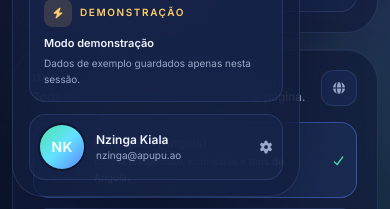
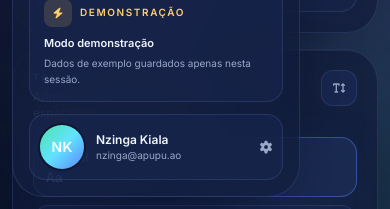
Before and after one commit to elyqueta/apupu_front, an Angular app: page /definicoes in a window 390 px wide. Shown: the part 635-844 px from the top of the page. Built offline with nearby package versions, Linux system fonts and the light colour scheme.

Commit message:
feat(ui): implement font size adjustment feature with responsive scaling

```diff
--- a/frontend/design-system.md
+++ b/frontend/design-system.md
@@ -30,6 +30,7 @@ No tema claro, preservar a identidade azul/violeta usando fundos claros e sombra
 - Não criar qualquer outro `.css`, `.scss`, folha por componente, CSS inline, `<style>` ou estilo específico de componente. Validar esta regra ao rever o diff e a árvore do projecto.
 - Preferir tokens de tema e utilitários Tailwind aos valores arbitrários. Não espalhar códigos hexadecimais repetidos pelos templates.
 - Classes de tema devem ser trocadas no elemento raiz (`html` ou contentor da aplicação), com suporte ao modificador `dark:` e persistência apenas da preferência não sensível do utilizador.
+- As definições devem permitir ampliar os tamanhos de texto da interface sem ampliar margens e espaçamentos; verificar a adaptação em ecrãs pequenos no maior nível disponível.
 
 ## Cor, luz e superfícies
 
--- a/src/app/app.ts
+++ b/src/app/app.ts
@@ -1,5 +1,6 @@
-import { Component } from '@angular/core';
+import { Component, inject } from '@angular/core';
 import { RouterOutlet } from '@angular/router';
+import { FontSizeService } from './core/theme/font-size.service';
 import { ToastHostComponent } from './shared/components/toast-host.component';
 
 @Component({
@@ -7,4 +8,8 @@ import { ToastHostComponent } from './shared/components/toast-host.component';
   imports: [RouterOutlet, ToastHostComponent],
   templateUrl: './app.html',
 })
-export class App {}
+export class App {
+  constructor() {
+    inject(FontSizeService);
+  }
+}
--- a/src/app/core/i18n/translations.ts
+++ b/src/app/core/i18n/translations.ts
@@ -502,6 +502,11 @@ const PT_AO = {
   'settings.themeLightHint': 'A mesma identidade em tons claros.',
   'settings.themeSystem': 'Seguir sistema',
   'settings.themeSystemHint': 'Usa a preferência do dispositivo.',
+  'settings.fontSize': 'Tamanho do texto',
+  'settings.fontSizeHint': 'Aumenta os textos sem ampliar os espaçamentos da interface.',
+  'settings.fontSizeNormal': 'Normal',
+  'settings.fontSizeLarge': 'Grande · 125%',
+  'settings.fontSizeLargest': 'Muito grande · 150%',
   'settings.active': 'Ativo',
   'settings.language': 'Idioma',
   'settings.languageHint': 'Toda a interface muda sem recarregar a página.',
@@ -1182,6 +1187,11 @@ const EN: Record<TranslationKey, string> = {
   'settings.themeLightHint': 'The same identity in lighter tones.',
   'settings.themeSystem': 'Follow system',
   'settings.themeSystemHint': 'Use the device preference.',
+  'settings.fontSize': 'Text size',
+  'settings.fontSizeHint': 'Enlarge text without increasing interface spacing.',
+  'settings.fontSizeNormal': 'Normal',
+  'settings.fontSizeLarge': 'Large · 125%',
+  'settings.fontSizeLargest': 'Largest · 150%',
   'settings.active': 'Active',
   'settings.language': 'Language',
   'settings.languageHint': 'The whole interface changes without reloading the page.',
--- /dev/null
+++ b/src/app/core/theme/font-size.service.ts
@@ -0,0 +1,46 @@
+import { DOCUMENT, isPlatformBrowser } from '@angular/common';
+import { inject, Injectable, PLATFORM_ID, signal } from '@angular/core';
+
+export type FontSize = 'normal' | 'large' | 'largest';
+
+const FONT_SIZE_STORAGE_KEY = 'apupu.font-size';
+
+function isFontSize(value: string | null): value is FontSize {
+  return value === 'normal' || value === 'large' || value === 'largest';
+}
+
+@Injectable({ providedIn: 'root' })
+export class FontSizeService {
+  private readonly platformId = inject(PLATFORM_ID);
+  private readonly document = inject(DOCUMENT);
+  private readonly browser = isPlatformBrowser(this.platformId);
+
+  private readonly sizeState = signal<FontSize>(this.readStoredSize());
+  readonly size = this.sizeState.asReadonly();
+
+  constructor() {
+    this.apply(this.sizeState());
+  }
+
+  setSize(size: FontSize): void {
+    this.sizeState.set(size);
+    if (this.browser) {
+      localStorage.setItem(FONT_SIZE_STORAGE_KEY, size);
+    }
+    this.apply(size);
+  }
+
+  private apply(size: FontSize): void {
+    if (this.browser) {
+      this.document.documentElement.dataset['fontSize'] = size;
+    }
+  }
+
+  private readStoredSize(): FontSize {
+    if (!this.browser) {
+      return 'normal';
+    }
+    const stored = localStorage.getItem(FONT_SIZE_STORAGE_KEY);
+    return isFontSize(stored) ? stored : 'normal';
+  }
+}
--- a/src/app/core/ui/icons.ts
+++ b/src/app/core/ui/icons.ts
@@ -74,6 +74,7 @@ import {
   faStar,
   faSun,
   faTableCellsLarge,
+  faTextHeight,
   faTrash,
   faUserGroup,
   faUserPlus,
@@ -141,6 +142,7 @@ export const ICONS: Record<string, IconDefinition> = {
   palette: faPalette,
   sliders: faSliders,
   display: faDisplay,
+  textSize: faTextHeight,
   sparkles: faWandMagicSparkles,
   bolt: faBolt,
   logo: faWandMagicSparkles,
--- a/src/app/features/settings/settings.page.html
+++ b/src/app/features/settings/settings.page.html
@@ -59,6 +59,41 @@
                   {{ i18n.t('settings.active') }}
                 </span>
               }
+            </button>
+          }
+        </div>
+      </article>
+
+      <article class="rounded-4xl border border-line bg-surface p-5 shadow-card backdrop-blur-2xl">
+        <div class="flex items-start justify-between gap-3">
+          <div class="min-w-0">
+            <p class="text-[10px] font-semibold uppercase tracking-[0.2em] text-brand-strong">
+              {{ i18n.t('settings.fontSize') }}
+            </p>
+            <p class="mt-1 text-xs text-muted">{{ i18n.t('settings.fontSizeHint') }}</p>
+          </div>
+          <span class="grid size-9 shrink-0 place-items-center rounded-xl border border-line bg-surface-raised text-muted">
+            <fa-icon [icon]="icons['textSize']" class="text-xs" aria-hidden="true" />
+          </span>
+        </div>
+
+        <div class="mt-4 grid gap-2 sm:grid-cols-3" role="group" [attr.aria-label]="i18n.t('settings.fontSize')">
+          @for (option of fontSizeOptions; track option.size) {
+            <button
+              type="button"
+              class="rounded-2xl border p-3 text-left transition"
+              [class]="
+                fontSize.size() === option.size
+                  ? 'border-brand/45 bg-brand/10 shadow-glow'
+                  : 'border-line bg-surface-raised/50 hover:border-brand/35'
+              "
+              [attr.aria-pressed]="fontSize.size() === option.size"
+              (click)="setFontSize(option.size)"
+            >
+              <span class="block text-xs font-semibold text-ink">{{ i18n.t(option.labelKey) }}</span>
+              <span class="mt-1 block font-display leading-none text-brand-strong" [class]="option.size === 'normal' ? 'text-sm' : option.size === 'large' ? 'text-base' : 'text-lg'">
+                Aa
+              </span>
             </button>
           }
         </div>
--- a/src/app/features/settings/settings.page.ts
+++ b/src/app/features/settings/settings.page.ts
@@ -6,6 +6,7 @@ import { LOCALES, TranslationKey } from '../../core/i18n/translations';
 import { ThemeMode } from '../../core/models/models';
 import { ToastService } from '../../core/services/toast.service';
 import { WorkspaceStore } from '../../core/services/workspace.store';
+import { FontSize, FontSizeService } from '../../core/theme/font-size.service';
 import { ThemeService } from '../../core/theme/theme.service';
 import { ICONS } from '../../core/ui/icons';
 import { AvatarComponent } from '../../shared/components/avatar.component';
@@ -27,6 +28,7 @@ export class SettingsPage {
   protected readonly store = inject(WorkspaceStore);
   protected readonly i18n = inject(I18nService);
   protected readonly theme = inject(ThemeService);
+  protected readonly fontSize = inject(FontSizeService);
   private readonly toasts = inject(ToastService);
 
   protected readonly icons = ICONS;
@@ -37,6 +39,12 @@ export class SettingsPage {
     { mode: 'dark', labelKey: 'settings.themeDark', hintKey: 'settings.themeDarkHint', icon: 'moon' },
     { mode: 'light', labelKey: 'settings.themeLight', hintKey: 'settings.themeLightHint', icon: 'sun' },
     { mode: 'system', labelKey: 'settings.themeSystem', hintKey: 'settings.themeSystemHint', icon: 'display' },
+  ];
+
+  protected readonly fontSizeOptions: Array<{ size: FontSize; labelKey: TranslationKey }> = [
+    { size: 'normal', labelKey: 'settings.fontSizeNormal' },
+    { size: 'large', labelKey: 'settings.fontSizeLarge' },
+    { size: 'largest', labelKey: 'settings.fontSizeLargest' },
   ];
 
   protected readonly preferences = signal([
@@ -55,6 +63,11 @@ export class SettingsPage {
 
   protected setTheme(mode: ThemeMode): void {
     this.theme.setMode(mode);
+  }
+
+  protected setFontSize(size: FontSize): void {
+    this.fontSize.setSize(size);
+    this.toasts.success(this.i18n.t('settings.saved'));
   }
 
   protected togglePreference(key: string): void {
--- a/src/app/shared/components/event-card.component.ts
+++ b/src/app/shared/components/event-card.component.ts
@@ -90,7 +90,7 @@ import { TemplateArtworkComponent } from './template-artwork.component';
           </svg>
         </div>
 
-        <div class="flex items-center justify-between gap-3 border-t border-line pt-4">
+        <div class="flex flex-wrap items-center justify-between gap-3 border-t border-line pt-4">
           <div class="flex items-center gap-2.5">
             @if (guestNames().length > 0) {
               <app-avatar-stack [names]="guestNames()" [max]="3" />
--- a/src/styles.css
+++ b/src/styles.css
@@ -10,6 +10,20 @@
 @theme inline {
   --font-sans: 'Inter', ui-sans-serif, system-ui, -apple-system, 'Segoe UI', sans-serif;
   --font-display: 'Space Grotesk', 'Inter', ui-sans-serif, system-ui, sans-serif;
+
+  --text-xs: calc(0.75rem * var(--ap-font-scale));
+  --text-sm: calc(0.875rem * var(--ap-font-scale));
+  --text-base: calc(1rem * var(--ap-font-scale));
+  --text-lg: calc(1.125rem * var(--ap-font-scale));
+  --text-xl: calc(1.25rem * var(--ap-font-scale));
+  --text-2xl: calc(1.5rem * var(--ap-font-scale));
+  --text-3xl: calc(1.875rem * var(--ap-font-scale));
+  --text-4xl: calc(2.25rem * var(--ap-font-scale));
+  --text-5xl: calc(3rem * var(--ap-font-scale));
+  --text-6xl: calc(3.75rem * var(--ap-font-scale));
+  --text-7xl: calc(4.5rem * var(--ap-font-scale));
+  --text-8xl: calc(6rem * var(--ap-font-scale));
+  --text-9xl: calc(8rem * var(--ap-font-scale));
 
   --color-canvas: var(--ap-canvas);
   --color-surface: var(--ap-surface);
@@ -42,6 +56,7 @@
 
 :root {
   color-scheme: light;
+  --ap-font-scale: 1;
 
   --ap-canvas: #eef2ff;
   --ap-surface: rgb(255 255 255 / 0.74);
@@ -61,6 +76,32 @@
   --ap-shadow-card: 0 28px 70px -38px rgb(44 63 135 / 0.35), inset 0 1px 0 rgb(255 255 255 / 0.7);
   --ap-shadow-glow: 0 24px 60px -26px rgb(48 86 245 / 0.5);
   --ap-shadow-glow-aqua: 0 24px 60px -30px rgb(7 133 171 / 0.4);
+}
+
+:root[data-font-size='large'] {
+  --ap-font-scale: 1.25;
+}
+
+:root[data-font-size='largest'] {
+  --ap-font-scale: 1.5;
+}
+
+@layer utilities {
+  :root[data-font-size] [class~='text-[8px]'] {
+    font-size: calc(8px * var(--ap-font-scale));
+  }
+
+  :root[data-font-size] [class~='text-[9px]'] {
+    font-size: calc(9px * var(--ap-font-scale));
+  }
+
+  :root[data-font-size] [class~='text-[10px]'] {
+    font-size: calc(10px * var(--ap-font-scale));
+  }
+
+  :root[data-font-size] [class~='text-[11px]'] {
+    font-size: calc(11px * var(--ap-font-scale));
+  }
 }
 
 .dark {
```
Also changed, not shown: src/app/features/dashboard/dashboard.page.html (+7 -3 lines).
